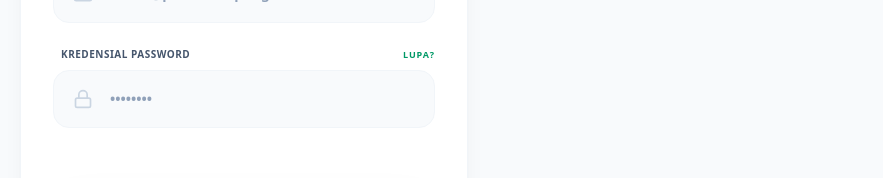
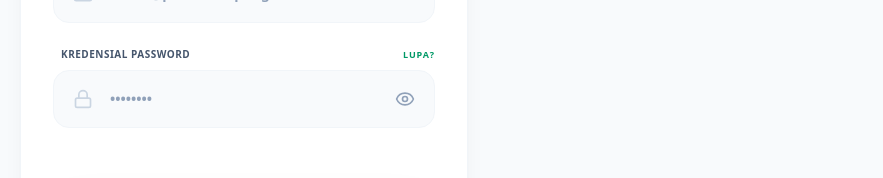
Before and after one commit to WahyutegarNugroho/smart-complaint, a Next.js app: page /login in a window 1280 px wide. Shown: the part 373-551 px from the top of the page, without its empty margins (396-1279 px from the left). Built offline with nearby package versions, Linux system fonts and the light colour scheme.

Commit message:
Updated landing page text and added show/hide password feature

```diff
--- a/src/app/login/page.tsx
+++ b/src/app/login/page.tsx
@@ -1,15 +1,20 @@
+'use client'
+
 import { login } from '@/app/auth/actions'
-import { ShieldCheck, ArrowRight, Lock, Mail, Activity, ArrowLeft } from 'lucide-react'
+import { ShieldCheck, ArrowRight, Lock, Mail, Activity, ArrowLeft, Eye, EyeOff } from 'lucide-react'
 import Link from 'next/link'
 import SubmitButton from '@/components/SubmitButton'
 import ThemeToggle from '@/components/ThemeToggle'
+import { useState, use } from 'react'
 
-export default async function LoginPage({
+export default function LoginPage({
   searchParams,
 }: {
   searchParams: Promise<{ error?: string }>
 }) {
-  const { error } = await searchParams
+  const { error } = use(searchParams)
+  const [showPassword, setShowPassword] = useState(false)
+
   return (
     <div className="flex min-h-screen items-center justify-center bg-[#F8FAFC] dark:bg-slate-950 relative overflow-hidden px-4 transition-colors duration-300">
       <div className="absolute top-8 right-8 z-50">
@@ -88,11 +93,18 @@ export default async function LoginPage({
                 <Lock className="absolute left-5 top-1/2 -translate-y-1/2 text-slate-300 group-focus-within:text-emerald-500 transition-colors" size={20} />
                 <input
                   name="password"
-                  type="password"
+                  type={showPassword ? 'text' : 'password'}
                   required
-                  className="block w-full rounded-2xl border border-slate-100 dark:border-slate-700 bg-slate-50 dark:bg-slate-800/50 pl-14 pr-6 py-4.5 text-sm font-bold text-slate-900 dark:text-white placeholder:text-slate-400 dark:placeholder:text-slate-600 focus:border-emerald-500 focus:bg-white dark:focus:bg-slate-800 focus:ring-4 focus:ring-emerald-500/5 transition-all outline-none"
+                  className="block w-full rounded-2xl border border-slate-100 dark:border-slate-700 bg-slate-50 dark:bg-slate-800/50 pl-14 pr-12 py-4.5 text-sm font-bold text-slate-900 dark:text-white placeholder:text-slate-400 dark:placeholder:text-slate-600 focus:border-emerald-500 focus:bg-white dark:focus:bg-slate-800 focus:ring-4 focus:ring-emerald-500/5 transition-all outline-none"
                   placeholder="••••••••"
                 />
+                <button
+                  type="button"
+                  onClick={() => setShowPassword(!showPassword)}
+                  className="absolute right-5 top-1/2 -translate-y-1/2 text-slate-400 hover:text-emerald-600 transition-colors"
+                >
+                  {showPassword ? <EyeOff size={20} /> : <Eye size={20} />}
+                </button>
               </div>
             </div>
 
--- a/src/app/page.tsx
+++ b/src/app/page.tsx
@@ -71,7 +71,7 @@ export default function LandingPage() {
               <div className="inline-flex items-center gap-2 rounded-full border border-emerald-200 bg-emerald-50/50 px-4 py-1.5 text-sm font-medium text-emerald-700 mb-8 backdrop-blur-sm">
                 <span className="flex h-2 w-2 rounded-full bg-emerald-500 animate-ping"></span>
                 <span className="flex h-2 w-2 rounded-full bg-emerald-500 absolute"></span>
-                Forum Pengaduan Warga v2.0
+                Forum Pengaduan Warga Perumahan Pesona Serpong
               </div>
 
               <h1 className="text-4xl sm:text-5xl lg:text-[4rem] font-extrabold tracking-tight text-slate-900 leading-[1.1] mb-6">
--- a/src/app/register/page.tsx
+++ b/src/app/register/page.tsx
@@ -1,15 +1,20 @@
+'use client'
+
 import { signup } from '@/app/auth/actions'
-import { ShieldCheck, ArrowRight, Lock, Mail, User, ShieldAlert, ArrowLeft } from 'lucide-react'
+import { ShieldCheck, ArrowRight, Lock, Mail, User, ShieldAlert, ArrowLeft, Eye, EyeOff } from 'lucide-react'
 import Link from 'next/link'
 import SubmitButton from '@/components/SubmitButton'
 import ThemeToggle from '@/components/ThemeToggle'
+import { useState, use } from 'react'
 
-export default async function RegisterPage({
+export default function RegisterPage({
   searchParams,
 }: {
   searchParams: Promise<{ error?: string }>
 }) {
-  const { error } = await searchParams
+  const { error } = use(searchParams)
+  const [showPassword, setShowPassword] = useState(false)
+
   return (
     <div className="flex min-h-screen items-center justify-center bg-[#F8FAFC] dark:bg-slate-950 relative overflow-hidden px-4 py-12 transition-colors duration-300">
        <div className="absolute top-8 right-8 z-50">
@@ -97,11 +102,18 @@ export default async function RegisterPage({
                 <Lock className="absolute left-5 top-1/2 -translate-y-1/2 text-slate-300 group-focus-within:text-emerald-500 transition-colors" size={20} />
                 <input
                   name="password"
-                  type="password"
+                  type={showPassword ? 'text' : 'password'}
                   required
-                  className="block w-full rounded-2xl border border-slate-100 dark:border-slate-700 bg-slate-50 dark:bg-slate-800/50 pl-14 pr-6 py-4.5 text-sm font-bold text-slate-900 dark:text-white placeholder:text-slate-400 dark:placeholder:text-slate-600 focus:border-emerald-500 focus:bg-white dark:focus:bg-slate-800 focus:ring-4 focus:ring-emerald-500/5 transition-all outline-none"
+                  className="block w-full rounded-2xl border border-slate-100 dark:border-slate-700 bg-slate-50 dark:bg-slate-800/50 pl-14 pr-12 py-4.5 text-sm font-bold text-slate-900 dark:text-white placeholder:text-slate-400 dark:placeholder:text-slate-600 focus:border-emerald-500 focus:bg-white dark:focus:bg-slate-800 focus:ring-4 focus:ring-emerald-500/5 transition-all outline-none"
                   placeholder="Minimal 6 karakter"
                 />
+                <button
+                  type="button"
+                  onClick={() => setShowPassword(!showPassword)}
+                  className="absolute right-5 top-1/2 -translate-y-1/2 text-slate-400 hover:text-emerald-600 transition-colors"
+                >
+                  {showPassword ? <EyeOff size={20} /> : <Eye size={20} />}
+                </button>
               </div>
             </div>
 
```
Also changed, not shown: 1 other file (tests, documents, lock files or other folders).
